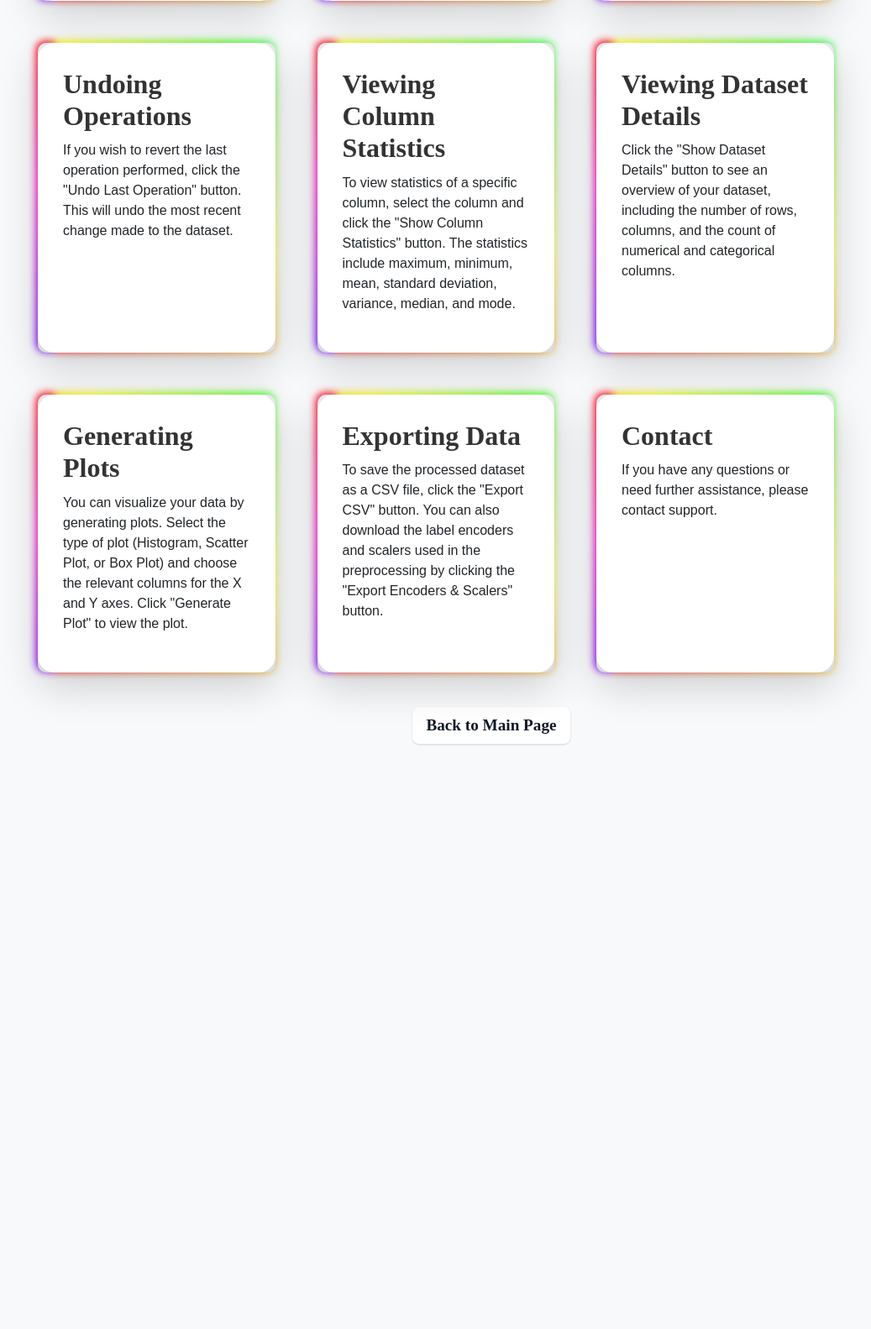
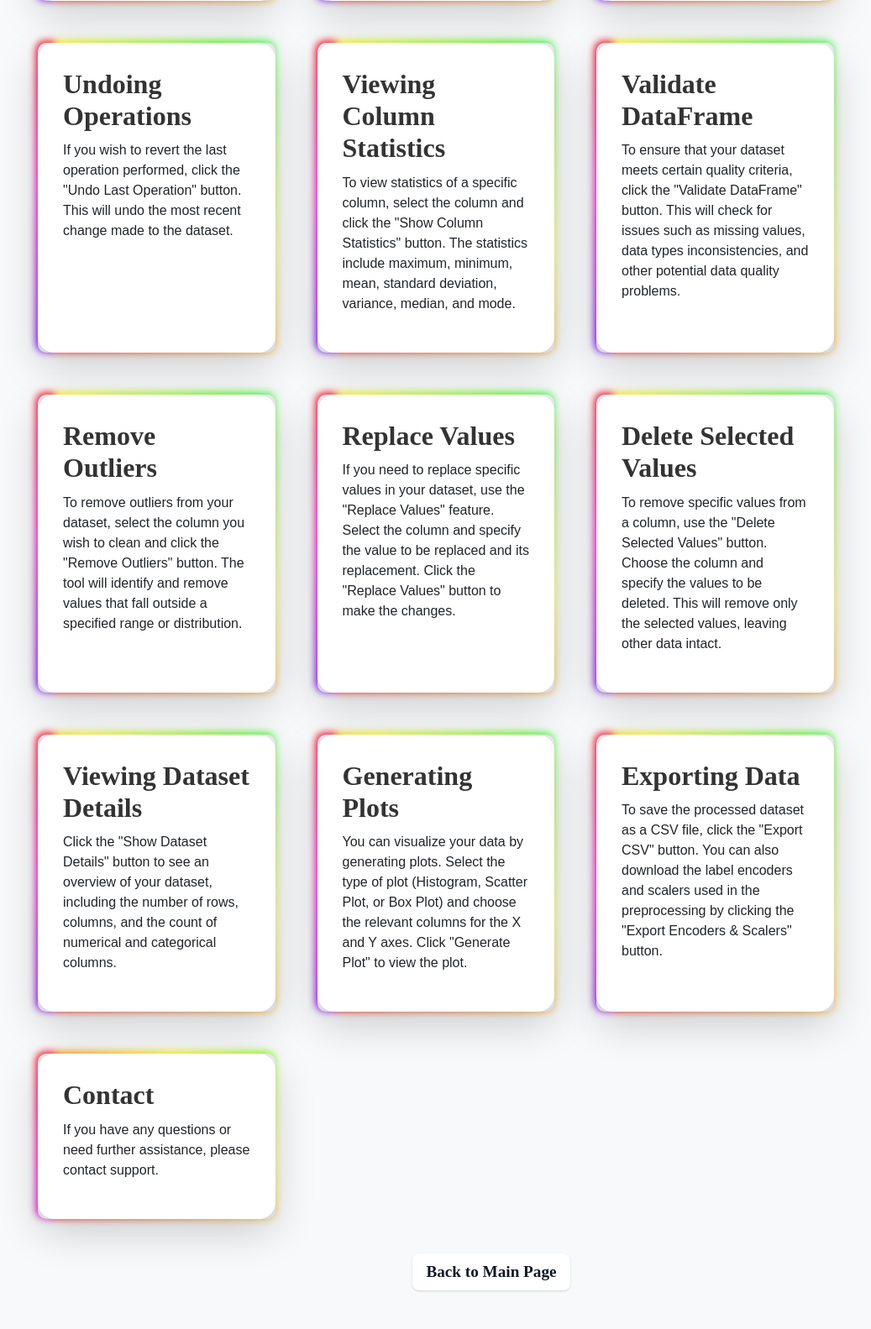
Before and after one commit to VedantKale106/DataMitra, a Flask app: page /user_manual in a window 1280 px wide. Shown: the part 1028-2611 px from the top of the page at 84% size, without its empty margins (55-1092 px from the left). Before the commit the page ends 1915 px from the top, so only its background shows below. Run offline with Flask 3, Linux system fonts and the light colour scheme; some libraries are stand-ins or nearby versions.

Commit message:
Added More Functionalities

```diff
--- a/app.py
+++ b/app.py
@@ -5,29 +5,49 @@ from sklearn.preprocessing import StandardScaler, LabelEncoder
 import matplotlib.pyplot as plt
 import seaborn as sns
 import base64
-import pickle  # Import for serialization
+import pickle
+from scipy.stats import zscore
 
 app = Flask(__name__)
 
 # Initialize global variables
 df = pd.DataFrame()
 history = []
-encoders = {}  # Dictionary to store encoders for each column
-scalers = {}   # Dictionary to store scalers for each column
+encoders = {}
+scalers = {}
 
 # Helper functions for preprocessing
+
+def remove_outliers(df, column, method='zscore'):
+    if column not in df.columns:
+        return df
+
+    if method == 'zscore':
+        df['zscore'] = zscore(df[column])
+        df = df[(df['zscore'] >= -3) & (df['zscore'] <= 3)]
+        df.drop(columns=['zscore'], inplace=True)
+    elif method == 'iqr':
+        Q1 = df[column].quantile(0.25)
+        Q3 = df[column].quantile(0.75)
+        IQR = Q3 - Q1
+        lower_bound = Q1 - 1.5 * IQR
+        upper_bound = Q3 + 1.5 * IQR
+        df = df[(df[column] >= lower_bound) & (df[column] <= upper_bound)]
+
+    return df
+
 def encode_categorical_columns(df, column):
     if column in df.columns and df[column].dtype in ['object', 'category']:
         le = LabelEncoder()
         df[column] = le.fit_transform(df[column])
-        encoders[column] = le  # Store the encoder
+        encoders[column] = le
     return df
 
 def scale_numeric_column(df, column):
     if column in df.columns and df[column].dtype in ['float64', 'int64']:
         scaler = StandardScaler()
         df[column] = scaler.fit_transform(df[[column]])
-        scalers[column] = scaler  # Store the scaler
+        scalers[column] = scaler
     return df
 
 def handle_missing_values(df, column):
@@ -50,8 +70,8 @@ def delete_column(df, column):
 def undo_last_operation():
     global df, history
     if len(history) > 1:
-        history.pop()  # Remove the last operation
-        df = history[-1]  # Revert to the previous state
+        history.pop()
+        df = history[-1]
 
 def calculate_dataset_details(df):
     num_numerical = df.select_dtypes(include=['float64', 'int64']).shape[1]
@@ -66,11 +86,11 @@ def calculate_dataset_details(df):
 
 def generate_plot(df, plot_type, x_column, y_column=None):
     fig, ax = plt.subplots()
-    if plot_type == 'histogram':
+    if plot_type == 'histogram' and x_column in df.columns:
         df[x_column].hist(ax=ax)
-    elif plot_type == 'scatter' and y_column:
+    elif plot_type == 'scatter' and x_column in df.columns and y_column in df.columns:
         df.plot.scatter(x=x_column, y=y_column, ax=ax)
-    elif plot_type == 'box':
+    elif plot_type == 'box' and x_column in df.columns:
         df[[x_column]].boxplot(ax=ax)
 
     output = BytesIO()
@@ -89,7 +109,6 @@ def get_column_statistics(df, column):
         stats['Unique Values'] = df[column].unique().tolist()
 
         if df[column].dtype in ['float64', 'int64']:
-            # Numerical statistics
             stats['Max'] = df[column].max()
             stats['Min'] = df[column].min()
             stats['Mean'] = df[column].mean()
@@ -98,98 +117,187 @@ def get_column_statistics(df, column):
             stats['Median'] = df[column].median()
             stats['Mode'] = df[column].mode()[0]
         else:
-            # Categorical statistics
             stats['Mode'] = df[column].mode()[0]
             stats['Top 5 Frequent Values'] = df[column].value_counts().head().to_dict()
 
     return stats
 
+def delete_selected_value(df, column, value):
+    if column in df.columns:
+        df = df[df[column] != value]
+    return df
+
+def replace_values_in_column(df, column, value_to_replace, new_value):
+    if column in df.columns:
+        df[column] = df[column].replace(value_to_replace, new_value)
+    return df
+
+def validate_dataframe(df):
+    """Perform comprehensive validation on the DataFrame."""
+
+    errors = []
+
+    # Check for missing values
+    if df.isnull().values.any():
+        missing_info = df.isnull().sum()
+        missing_columns = missing_info[missing_info > 0].index.tolist()
+        errors.append(f"Missing values found in columns: {', '.join(missing_columns)}")
+
+    # Check for duplicate rows
+    if df.duplicated().any():
+        errors.append("Duplicate rows found in the DataFrame.")
+
+    # Check for unique values in categorical columns (optional)
+    for column in df.select_dtypes(include=['object', 'category']).columns:
+        unique_values_count = df[column].nunique()
+        if unique_values_count > 50:  # Arbitrary threshold for example
+            errors.append(f"Column '{column}' has too many unique values ({unique_values_count}).")
+
+    if errors:
+        raise ValueError("DataFrame validation failed with the following issues:\n" + "\n".join(errors))
+    print("DataFrame validation passed.")
 
 def export_encoders_and_scalers():
-    """Export encoders and scalers as a pickle file."""
-    # Create a dictionary with encoders and scalers
     data = {'encoders': encoders, 'scalers': scalers}
-    # Serialize using pickle
     pickle_data = pickle.dumps(data)
-    # Use BytesIO to handle the binary stream
     file_object = BytesIO(pickle_data)
-    # Return the file as an attachment
+    file_object.seek(0)  # Ensure the pointer is at the start of the BytesIO stream
     return send_file(file_object, download_name='encoders_scalers.pkl', as_attachment=True, mimetype='application/octet-stream')
 
 @app.route('/user_manual')
 def user_manual():
     return render_template('user_manual.html')
 
-
 @app.route('/about')
 def about():
     return render_template('about.html')
-
 
 @app.route('/', methods=['GET', 'POST'])
 def index():
     global df, history, encoders, scalers
     column_stats = {}
-    column = ''  # Initialize column variable
+    column = ''
     plot_image = None
     dataset_details = None
+    unique_values = None
+    message = ''
 
     if request.method == 'POST':
         if 'upload_file' in request.files:
             file = request.files['upload_file']
             if file.filename.endswith('.csv'):
                 df = pd.read_csv(file)
-                history = [df.copy()]  # Initialize history stack
+                history = [df.copy()]
 
         if 'handle_missing_values' in request.form:
-            column = request.form['column']
-            history.append(df.copy())  # Save the current state
-            df = handle_missing_values(df, column)
+            column = request.form.get('column')
+            if column in df.columns:
+                history.append(df.copy())
+                df = handle_missing_values(df, column)
+            else:
+                message = f"Column '{column}' does not exist in the DataFrame."
 
         if 'encode_categorical_columns' in request.form:
-            column = request.form['column']
-            history.append(df.copy())  # Save the current state
-            df = encode_categorical_columns(df, column)
+            column = request.form.get('column')
+            if column in df.columns:
+                history.append(df.copy())
+                df = encode_categorical_columns(df, column)
+            else:
+                message = f"Column '{column}' does not exist in the DataFrame."
 
         if 'drop_duplicates' in request.form:
-            history.append(df.copy())  # Save the current state
+            history.append(df.copy())
             df = drop_duplicates(df)
 
         if 'scale_numeric_column' in request.form:
-            column = request.form['column']
-            history.append(df.copy())  # Save the current state
-            df = scale_numeric_column(df, column)
+            column = request.form.get('column')
+            if column in df.columns:
+                history.append(df.copy())
+                df = scale_numeric_column(df, column)
+            else:
+                message = f"Column '{column}' does not exist in the DataFrame."
 
         if 'delete_column' in request.form:
-            column = request.form['column']
-            history.append(df.copy())  # Save the current state
-            df = delete_column(df, column)
+            column = request.form.get('column')
+            if column in df.columns:
+                history.append(df.copy())
+                df = delete_column(df, column)
+            else:
+                message = f"Column '{column}' does not exist in the DataFrame."
 
         if 'undo' in request.form:
             undo_last_operation()
 
         if 'export_csv' in request.form:
-            buffer = BytesIO()
-            df.to_csv(buffer, index=False)
-            buffer.seek(0)
-            return send_file(buffer, as_attachment=True, download_name='processed_dataset.csv', mimetype='text/csv')
+            if not df.empty:
+                try:
+                    buffer = BytesIO()
+                    df.to_csv(buffer, index=False)
+                    buffer.seek(0)
+                    return send_file(buffer, as_attachment=True, download_name='processed_dataset.csv', mimetype='text/csv')
+                except Exception as e:
+                    print(f"Error exporting CSV: {e}")  # Debugging output
+                    message = "An error occurred while exporting the CSV."
+            else:
+                message = "No data available to export."
+
+
 
         if 'export_encoders_scalers' in request.form:
             return export_encoders_and_scalers()
 
         if 'show_column_statistics' in request.form:
-            column = request.form['column']
-            column_stats = get_column_statistics(df, column) if column and not df.empty else {}
+            column = request.form.get('column')
+            if column in df.columns:
+                column_stats = get_column_statistics(df, column)
 
         if 'show_dataset_details' in request.form:
             dataset_details = calculate_dataset_details(df) if not df.empty else {}
 
         if 'plot_type' in request.form:
-            plot_type = request.form['plot_type']
-            x_column = request.form['x_column'] if 'x_column' in request.form else None
-            y_column = request.form['y_column'] if 'y_column' in request.form else None
-            if x_column in df.columns and (plot_type != 'scatter' or (x_column in df.columns and y_column in df.columns)):
+            plot_type = request.form.get('plot_type')
+            x_column = request.form.get('x_column')
+            y_column = request.form.get('y_column')
+            if x_column in df.columns and (plot_type != 'scatter' or y_column in df.columns):
                 plot_image = generate_plot(df, plot_type, x_column, y_column)
+
+        if 'column' in request.form:
+            column = request.form.get('column')
+            if column in df.columns:
+                unique_values = df[column].unique().tolist()
+
+        if 'delete_selected_value' in request.form:
+            column = request.form.get('column')
+            unique_value = request.form.get('unique_value')
+            if column in df.columns and unique_value:
+                history.append(df.copy())
+                df = delete_selected_value(df, column, unique_value)
+                unique_values = df[column].unique().tolist()
+
+        if 'remove_outliers' in request.form:
+            column = request.form.get('outlier_column')
+            method = request.form.get('outlier_method')
+            if column in df.columns:
+                if pd.api.types.is_numeric_dtype(df[column]):
+                    history.append(df.copy())
+                    df = remove_outliers(df, column, method)
+                else:
+                    message = f"Column '{column}' is not numeric. Outlier removal can only be applied to numeric columns."
+
+        if 'replace_values' in request.form:
+            column = request.form.get('replace_column')
+            value_to_replace = request.form.get('value_to_replace')
+            new_value = request.form.get('new_value')
+            if column in df.columns:
+                history.append(df.copy())
+                df = replace_values_in_column(df, column, value_to_replace, new_value)
+
+        if 'check_validation' in request.form:
+            try:
+                validate_dataframe(df)  # Validate the DataFrame
+                message = "DataFrame validation passed."
+            except ValueError as e:
+                message = str(e)
 
     columns = df.columns.tolist() if not df.empty else []
     sample_size = min(10, len(df)) if not df.empty else 0
@@ -199,9 +307,11 @@ def index():
                            preview=preview_df.to_html(classes='table table-striped', index=False),
                            columns=columns,
                            column_stats=column_stats,
+                           unique_values=unique_values,
                            column_name=column,
                            plot_image=plot_image,
-                           dataset_details=dataset_details)
+                           dataset_details=dataset_details,
+                           message=message)
 
 if __name__ == '__main__':
     app.run(debug=True)
--- a/templates/user_manual.html
+++ b/templates/user_manual.html
@@ -1,5 +1,6 @@
 <!DOCTYPE html>
 <html lang="en">
+
 <head>
     <meta charset="UTF-8">
     <meta name="viewport" content="width=device-width, initial-scale=1.0">
@@ -9,7 +10,8 @@
     <!-- Custom CSS -->
     <style>
         body {
-            background: #f8f9fa; /* Light background for body */
+            background: #f8f9fa;
+            /* Light background for body */
             min-height: 100vh;
             font-family: Arial, sans-serif;
             padding: 2vh;
@@ -20,49 +22,59 @@
             border-radius: 20px;
             padding: 20px;
         }
-        h1, h2, h3 {
+
+        h1,
+        h2,
+        h3 {
             font-family: 'Times New Roman', Times, serif;
             color: #333;
             text-align: left;
             font-weight: bold;
         }
-        h2{
+
+        h2 {
             font-size: 200%;
             margin-bottom: 10px;
         }
-        h1{
+
+        h1 {
             text-decoration: underline;
             font-size: 300%;
         }
+
         p {
             font-size: 100%;
             /* margin-left: 15px; */
         }
+
         .btn {
             margin-bottom: 10px;
             font-weight: bold;
             font-family: 'Times New Roman', serif;
         }
-        .bold{
+
+        .bold {
             font-weight: bold;
             font-family: 'Times New Roman', Times, serif;
             font-size: 150%;
             text-align: center;
         }
-        .card{
+
+        .card {
             margin: 25px;
             padding: 30px;
             border: 0;
             border-radius: 20px;
         }
+
         .card:hover {
             transform: translateY(-10px);
             box-shadow: 0 8px 16px rgba(0, 0, 0, 0.2);
         }
+
         .card:before {
             content: "";
-  background: linear-gradient(
-    45deg,
+            background: linear-gradient(45deg,
                     #ff0000,
                     #ff7300,
                     #fffb00,
@@ -71,8 +83,7 @@
                     #002bff,
                     #7a00ff,
                     #ff00c8,
-    #ff0000
-  );
+                    #ff0000);
             position: absolute;
             top: -2px;
             left: -2px;
@@ -91,9 +102,11 @@
             0% {
                 background-position: 0 0;
             }
+
             50% {
                 background-position: 400% 0;
             }
+
             100% {
                 background-position: 0 0;
             }
@@ -110,6 +123,7 @@
             top: 0;
             border-radius: 10px;
         }
+
         .button-38 {
             background-color: #FFFFFF;
             size: 20px;
@@ -145,62 +159,106 @@
         .button-38:focus-visible {
             box-shadow: none;
         }
-
     </style>
 </head>
+
 <body>
     <h1 class="mb-4 text-center">User Manual</h1>
-    <p class="bold">Welcome to the Dataset Preprocessing Tool. This manual will guide you through the various features and functionalities of the website.</p>
+    <p class="bold">Welcome to the Dataset Preprocessing Tool. This manual will guide you through the various features
+        and functionalities of the website.</p>
     <div class="container">
 
         <div class="row">
             <div class="col-sm-12 col-md-3 d-flex flex-column card shadow-lg">
                 <h2> Uploading a Dataset</h2>
-                <p>To begin using the tool, upload a CSV file containing your dataset. Click the "Upload CSV File" button, select your file, and click "Upload".</p>
+                <p>To begin using the tool, upload a CSV file containing your dataset. Click the "Upload CSV File"
+                    button, select your file, and click "Upload".</p>
             </div>
             <div class="col-sm-12 col-md-3 d-flex flex-column card  shadow-lg">
                 <h2> Handling Missing Values</h2>
-                <p>If your dataset contains missing values, you can handle them by selecting the column and clicking the "Handle Missing Values" button. The tool will fill missing values with the mean for numerical columns and the mode for categorical columns.</p>
+                <p>If your dataset contains missing values, you can handle them by selecting the column and clicking the
+                    "Handle Missing Values" button. The tool will fill missing values with the mean for numerical
+                    columns and the mode for categorical columns.</p>
 
             </div>
             <div class="col-sm-12 col-md-3 d-flex flex-column card  shadow-lg">
                 <h2> Encoding Categorical Columns</h2>
-                <p>To encode categorical columns, select the column you want to encode and click the "Encode Categorical Columns" button. The tool will convert categorical values into numerical values.</p>
+                <p>To encode categorical columns, select the column you want to encode and click the "Encode Categorical
+                    Columns" button. The tool will convert categorical values into numerical values.</p>
 
             </div>
             <div class="col-sm-12 col-md-3 d-flex flex-column card  shadow-lg">
                 <h2> Dropping Duplicates</h2>
-                <p>To remove duplicate rows from your dataset, click the "Drop Duplicates" button. This will ensure that your dataset only contains unique records.</p>
+                <p>To remove duplicate rows from your dataset, click the "Drop Duplicates" button. This will ensure that
+                    your dataset only contains unique records.</p>
             </div>
             <div class="col-sm-12 col-md-3 d-flex flex-column card  shadow-lg">
                 <h2> Scaling Numeric Columns</h2>
-                <p>If you want to standardize the scale of numeric columns, select the column and click the "Scale Numeric Column" button. The tool will apply standard scaling to the selected column.</p>
+                <p>If you want to standardize the scale of numeric columns, select the column and click the "Scale
+                    Numeric Column" button. The tool will apply standard scaling to the selected column.</p>
             </div>
             <div class="col-sm-12 col-md-3  d-flex flex-column card  shadow-lg">
                 <h2> Deleting Columns</h2>
-        <p>To remove an entire column from your dataset, select the column and click the "Delete Column" button. This will permanently remove the selected column from your dataset.</p>
+                <p>To remove an entire column from your dataset, select the column and click the "Delete Column" button.
+                    This will permanently remove the selected column from your dataset.</p>
 
             </div>
             <div class="col-sm-12 col-md-3  d-flex flex-column card  shadow-lg">
                 <h2> Undoing Operations</h2>
-                <p>If you wish to revert the last operation performed, click the "Undo Last Operation" button. This will undo the most recent change made to the dataset.</p>
+                <p>If you wish to revert the last operation performed, click the "Undo Last Operation" button. This will
+                    undo the most recent change made to the dataset.</p>
             </div>
             <div class="col-sm-12 col-md-3  d-flex flex-column card  shadow-lg">
                 <h2> Viewing Column Statistics</h2>
-                <p>To view statistics of a specific column, select the column and click the "Show Column Statistics" button. The statistics include maximum, minimum, mean, standard deviation, variance, median, and mode.</p>
+                <p>To view statistics of a specific column, select the column and click the "Show Column Statistics"
+                    button. The statistics include maximum, minimum, mean, standard deviation, variance, median, and
+                    mode.</p>
             </div>
+            <div class="col-sm-12 col-md-3 d-flex flex-column card shadow-lg">
+                <h2> Validate DataFrame</h2>
+                <p>To ensure that your dataset meets certain quality criteria, click the "Validate DataFrame" button.
+                    This will check for issues such as missing values, data types inconsistencies, and other potential
+                    data quality problems.</p>
+            </div>
+
+            <div class="col-sm-12 col-md-3 d-flex flex-column card shadow-lg">
+                <h2> Remove Outliers</h2>
+                <p>To remove outliers from your dataset, select the column you wish to clean and click the "Remove
+                    Outliers" button. The tool will identify and remove values that fall outside a specified range or
+                    distribution.</p>
+            </div>
+
+            <div class="col-sm-12 col-md-3 d-flex flex-column card shadow-lg">
+                <h2> Replace Values</h2>
+                <p>If you need to replace specific values in your dataset, use the "Replace Values" feature. Select the
+                    column and specify the value to be replaced and its replacement. Click the "Replace Values" button
+                    to make the changes.</p>
+            </div>
+
+            <div class="col-sm-12 col-md-3 d-flex flex-column card shadow-lg">
+                <h2> Delete Selected Values</h2>
+                <p>To remove specific values from a column, use the "Delete Selected Values" button. Choose the column
+                    and specify the values to be deleted. This will remove only the selected values, leaving other data
+                    intact.</p>
+            </div>
+
 
             <div class="col-sm-12 col-md-3  d-flex flex-column card  shadow-lg">
                 <h2> Viewing Dataset Details</h2>
-                <p>Click the "Show Dataset Details" button to see an overview of your dataset, including the number of rows, columns, and the count of numerical and categorical columns.</p>
+                <p>Click the "Show Dataset Details" button to see an overview of your dataset, including the number of
+                    rows, columns, and the count of numerical and categorical columns.</p>
             </div>
             <div class="col-sm-12 col-md-3  d-flex flex-column card shadow-lg">
                 <h2> Generating Plots</h2>
-        <p>You can visualize your data by generating plots. Select the type of plot (Histogram, Scatter Plot, or Box Plot) and choose the relevant columns for the X and Y axes. Click "Generate Plot" to view the plot.</p>
+                <p>You can visualize your data by generating plots. Select the type of plot (Histogram, Scatter Plot, or
+                    Box Plot) and choose the relevant columns for the X and Y axes. Click "Generate Plot" to view the
+                    plot.</p>
             </div>
             <div class="col-sm-12 col-md-3  d-flex flex-column card shadow-lg">
                 <h2> Exporting Data</h2>
-        <p>To save the processed dataset as a CSV file, click the "Export CSV" button. You can also download the label encoders and scalers used in the preprocessing by clicking the "Export Encoders & Scalers" button.</p>
+                <p>To save the processed dataset as a CSV file, click the "Export CSV" button. You can also download the
+                    label encoders and scalers used in the preprocessing by clicking the "Export Encoders & Scalers"
+                    button.</p>
             </div>
             <div class="col-sm-12 col-md-3  d-flex flex-column card shadow-lg">
                 <h2> Contact</h2>
@@ -210,4 +268,5 @@
         <center><a href="/" class="button-38 btn btn-primary mt-3">Back to Main Page</a></center>
     </div>
 </body>
+
 </html>
```
Also changed, not shown: templates/index.html (+162 -32 lines). Lines whose indentation alone changed are shown as unchanged.
